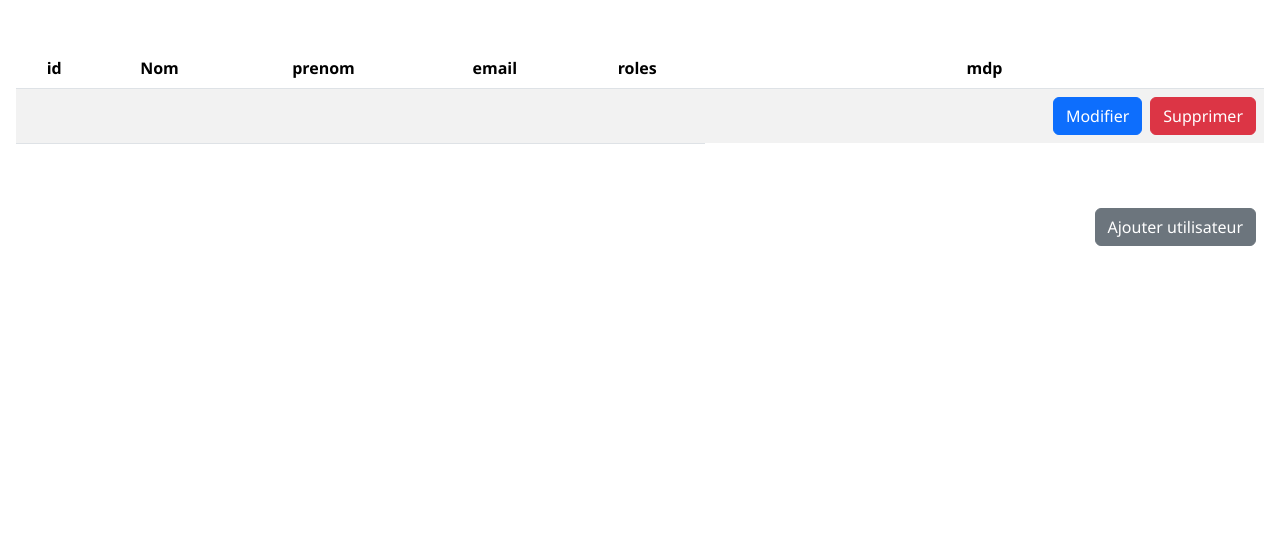
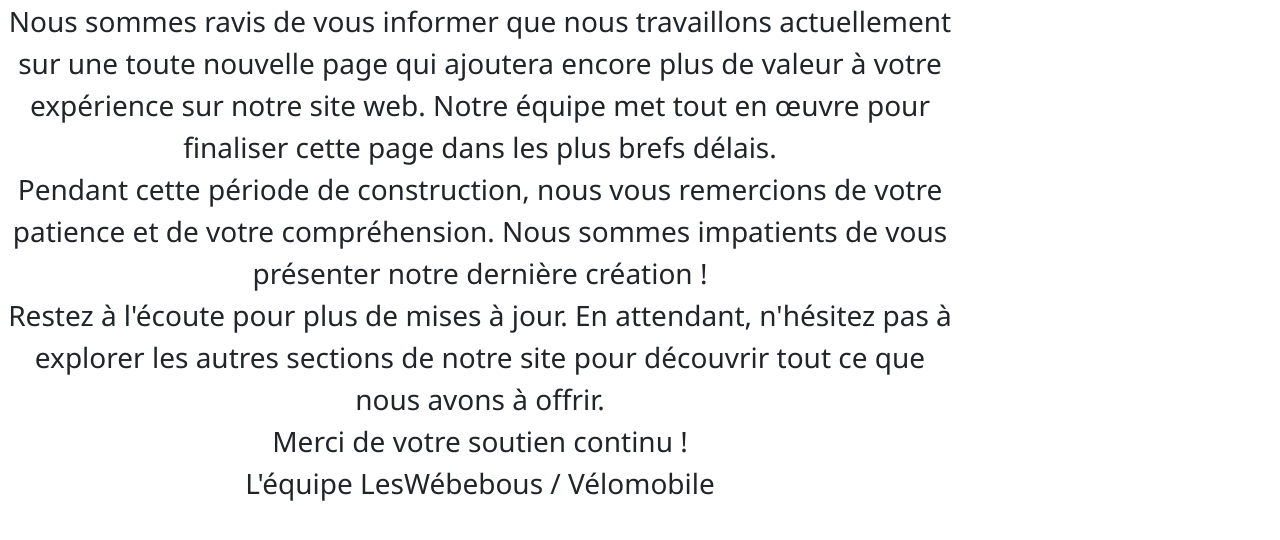
Before and after one commit to DjabelWilly/Velomobile_React, a React (Create React App) app: page /admin/users in a window 1280 px wide. Shown: the top 540 px of the page. Built offline with nearby package versions, Linux system fonts and the light colour scheme.

Commit message:
changes view admin to products

```diff
--- a/db.json
+++ b/db.json
@@ -1,6 +1,5 @@
 {
   "velosMobiles": [
-
     {
       "id": "2",
       "model": "LVF, Redéfinissez votre expérience de cyclisme urbain",
--- a/src/App.css
+++ b/src/App.css
@@ -16,7 +16,8 @@
 
 #vm2 {
   width: 100%;
-  height: auto;
+  height:100%;
+  /* height: 19rlh; */
 }
 
 #vm1logo {
@@ -145,6 +146,7 @@
 .modeles{
   display: grid;
   flex-direction: row;
+  text-align: justify;
 }
 
 .formImage {
--- a/src/components/FormPostVeloMobile.jsx
+++ b/src/components/FormPostVeloMobile.jsx
@@ -5,7 +5,7 @@
 
   return (
     <form
-      className="formPost"
+      className="formPost rounded mx-auto d-block"
       onSubmit={(event) => {
         handleSubmitFormPostVeloMobile(event);
       }}
--- a/src/components/FormPutVeloMobile.jsx
+++ b/src/components/FormPutVeloMobile.jsx
@@ -8,7 +8,7 @@
   setChecked(!checked)
 }
   return (
-    <form className="formPut"
+    <form className="formPut rounded mx-auto d-block"
       onSubmit={(event) => {
         handleSubmitFormPutVeloMobile(event, veloMobile.id)
       }}
--- a/src/components/VeloMobile.jsx
+++ b/src/components/VeloMobile.jsx
@@ -11,68 +11,41 @@
 
       {/* fonctionnalité pour la page "admin/velo" */}
 
-      {isLoggedIn && (
+      {!isLoggedIn && (
         <>
           <div className="d-flex justify-content-center">
             <div className="d-flex justify-content-center">
-              <div>Image </div>
+              {/* <div>Image </div>
               <div>Description</div>
-              <div>Poids(kg)</div>
+              <div>Poids(kg)</div> */}
             </div>
 
             <div>
               <div>
-                <div>
+                <div className="img-thumbnail col-9 rounded mx-auto d-block">
                   <img
                     id="vm2"
                     src={`/images/velosmobiles/${props.veloMobile.photo}`}
                     alt="foto de velomobile"
                   />
                 </div>
-                <div className="description-column">
+                <div className="description-column img-thumbnail col-9 rounded mx-auto d-block">
                   <p>{props.veloMobile.description}</p>
                 </div>
-                <div>
-                  <p>{props.veloMobile.weight}</p>
+                <div >
+                  <p>{'Poids : '}{props.veloMobile.weight} {'kg'}</p>
                 </div>
               </div>
             </div>
           </div>
 
-          {props.upVeloMobile && (
-            <FormPutVeloMobile
-              veloMobile={props.veloMobile}
-              handleSubmitFormPutVeloMobile={
-                props.handleSubmitFormPutVeloMobile
-              }
-            />
-          )}
-          {!props.upVeloMobile && (
-            <>
-              <button
-                onClick={() => {
-                  props.handleClickDeleteVeloMobile(props.veloMobile);
-                }}
-                className="btn btn-danger mx-2"
-              >
-                Supprimer
-              </button>
-              <button
-                onClick={() => {
-                  props.handleClickBtnUpdateVeloMobile(props.veloMobile);
-                }}
-                className="btn btn-warning"
-              >
-                Modifier
-              </button>
-            </>
-          )}
+
         </>
       )}
 
       {/* fonctionnalité pour la page "Modèles" */}
 
-      {!isLoggedIn && (
+      {isLoggedIn && (
         <>
 
             <table className="table table-striped">
@@ -102,7 +75,34 @@
                 </tr>
               </tbody>
             </table>
-
+           {props.upVeloMobile && (
+            <FormPutVeloMobile
+              veloMobile={props.veloMobile}
+              handleSubmitFormPutVeloMobile={
+                props.handleSubmitFormPutVeloMobile
+              }
+            />
+            )}
+            {!props.upVeloMobile && (
+              <>
+                <button
+                  onClick={() => {
+                    props.handleClickDeleteVeloMobile(props.veloMobile);
+                  }}
+                  className="btn btn-danger mx-2 "
+                >
+                  Supprimer
+                </button>
+                <button
+                  onClick={() => {
+                    props.handleClickBtnUpdateVeloMobile(props.veloMobile);
+                  }}
+                  className="btn btn-warning"
+                >
+                  Modifier
+                </button>
+              </>
+            )}
         </>
       )}
     </section>
--- a/src/routes/AdminUsersPage.jsx
+++ b/src/routes/AdminUsersPage.jsx
@@ -7,46 +7,16 @@
 const AdminUsersPage = () => {
     return (
       <>
-          <div className="col align-items-center mx-3 py-5">
-            <table class="table table-striped">
-              <thead>
-                <tr>
-                  <th scope="col">id</th>
-                  <th scope="col">Nom</th>
-                  <th scope="col">prenom</th>
-                  <th scope="col">email</th>
-                  <th scope="col">roles</th>
-                  <th scope="col">mdp</th>
-                </tr>
-              </thead>
-              <tbody>
-                <tr>
-                  <th scope="row"> </th>
-                  <td> </td>
-                  <td> </td>
-                  <td> </td>
-                  <td> </td>
-                  <div className="d-flex justify-content-end">
-                    <button className="btn btn-primary mx-2">Modifier</button>
-    {/* {isLoggedIn && (
-                <FormPostVeloMobile handleSubmitFormPostVeloMobile={handleSubmitFormPostVeloMobile} />
-              )}
-              {errorMsg && (
-                <h3 className="text-danger">{errorMsg}</h3>
-              )} */}
+          <div className="col-9 text-center fs-3">
+            <p>Nous sommes ravis de vous informer que nous travaillons actuellement sur une toute nouvelle page qui ajoutera encore plus de valeur à votre expérience sur notre site web. Notre équipe met tout en œuvre pour finaliser cette page dans les plus brefs délais.<br/>
 
-                    <button className="btn btn-danger">Supprimer</button>
-                  </div>
-                </tr>
-              </tbody>
-            </table>
-            <div className="d-flex justify-content-end">
-              <Link to={"/users/form"}>
-                <button className="btn btn-secondary my-5 mx-2">
-                  Ajouter utilisateur
-                </button>
-              </Link>
-            </div>
+                Pendant cette période de construction, nous vous remercions de votre patience et de votre compréhension. Nous sommes impatients de vous présenter notre dernière création !<br/>
+
+                Restez à l'écoute pour plus de mises à jour. En attendant, n'hésitez pas à explorer les autres sections de notre site pour découvrir tout ce que nous avons à offrir.<br/>
+
+                Merci de votre soutien continu !<br/>
+
+                L'équipe LesWébebous / Vélomobile</p>
           </div>
       </>
     );
```
